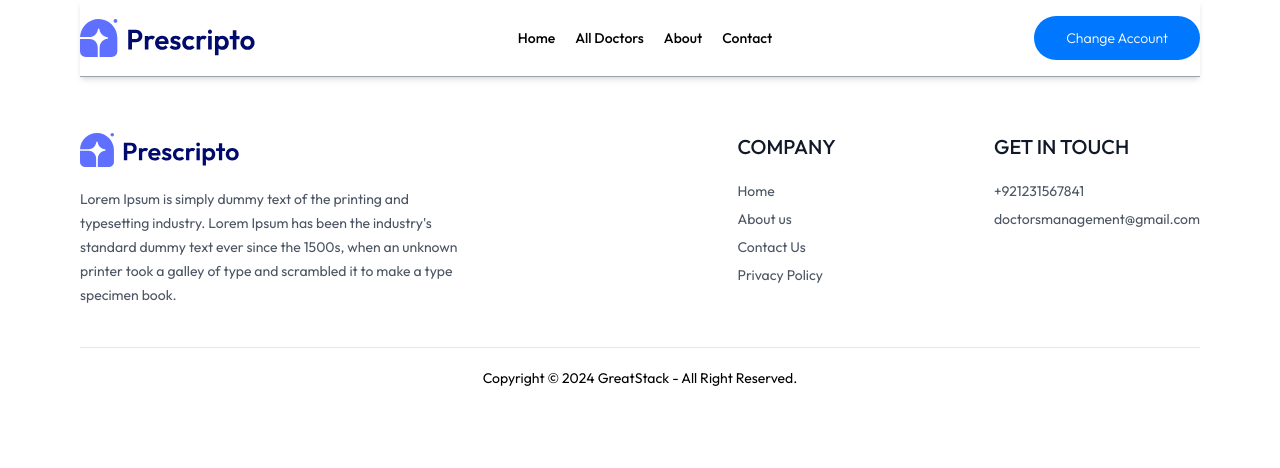
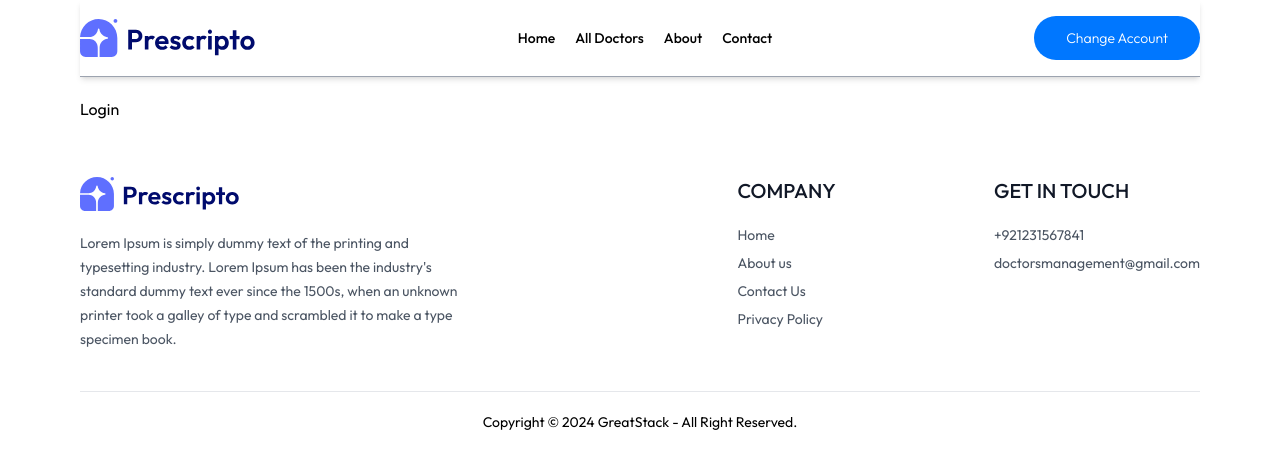
Before and after one commit to Usamasafdar540/doctor-appointment, a React (Vite) app: page /login in a window 1280 px wide. Shown: the top 468 px of the page. Built offline with nearby package versions, Linux system fonts and the light colour scheme.

Commit message:
updated pages names

```diff
--- a/src/pages/login.jsx
+++ b/src/pages/login.jsx
@@ -2,7 +2,7 @@
 
 const login = () => {
   return (
-    <div></div>
+    <div>Login</div>
   )
 }
 
```
